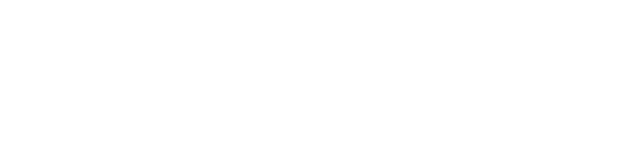
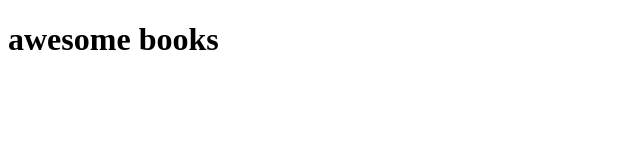
Before and after one commit to Othniel2471/awesome-books, a plain HTML site: page index.html in a window 1280 px wide. Shown: the whole page, without its empty margins (0-640 px from the left). Drawn offline with Linux system fonts and the light colour scheme.

Commit message:
checked into awesome-books-js

```diff
--- a/index.html
+++ b/index.html
@@ -7,7 +7,7 @@
     <title>awesome books</title>
 </head>
 <body>
-
+    <h1>awesome books</h1>
 </body>
 <script src="./assets/js/index.js"></script>
 </html>
```
